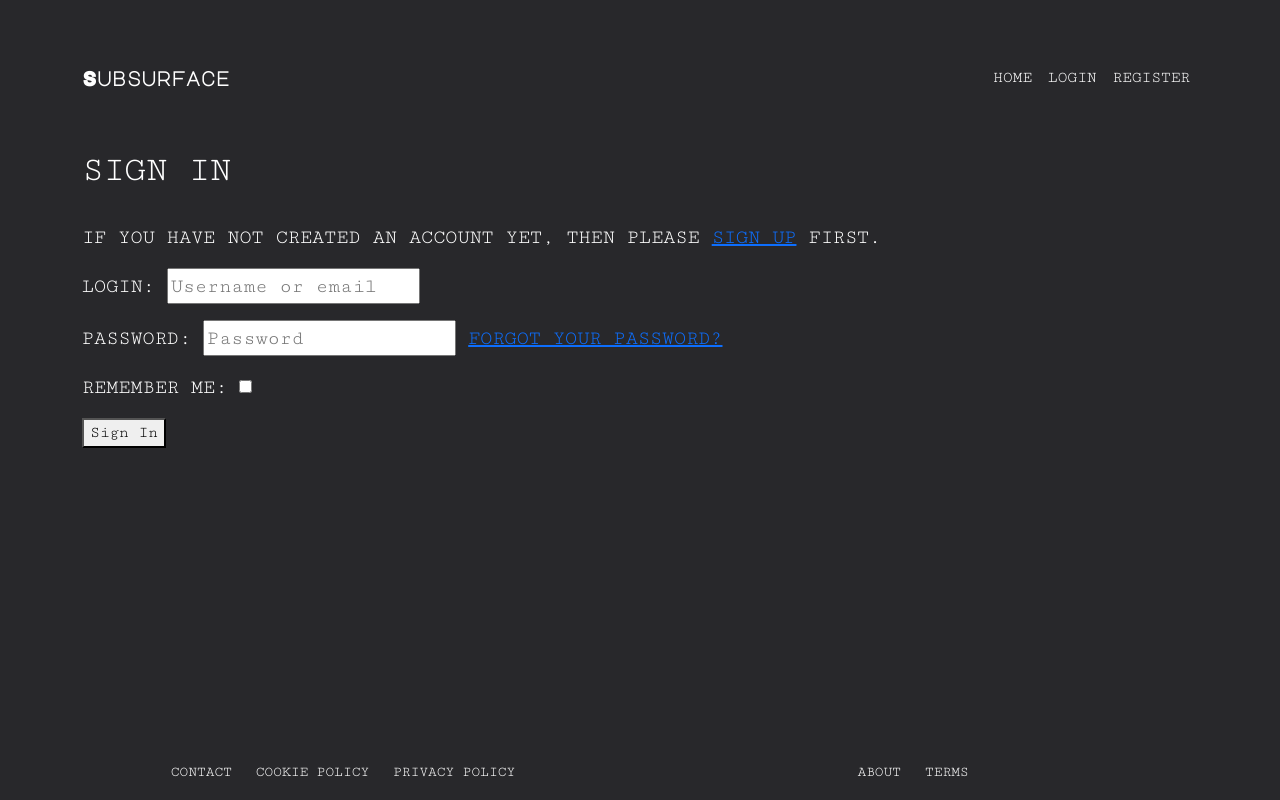
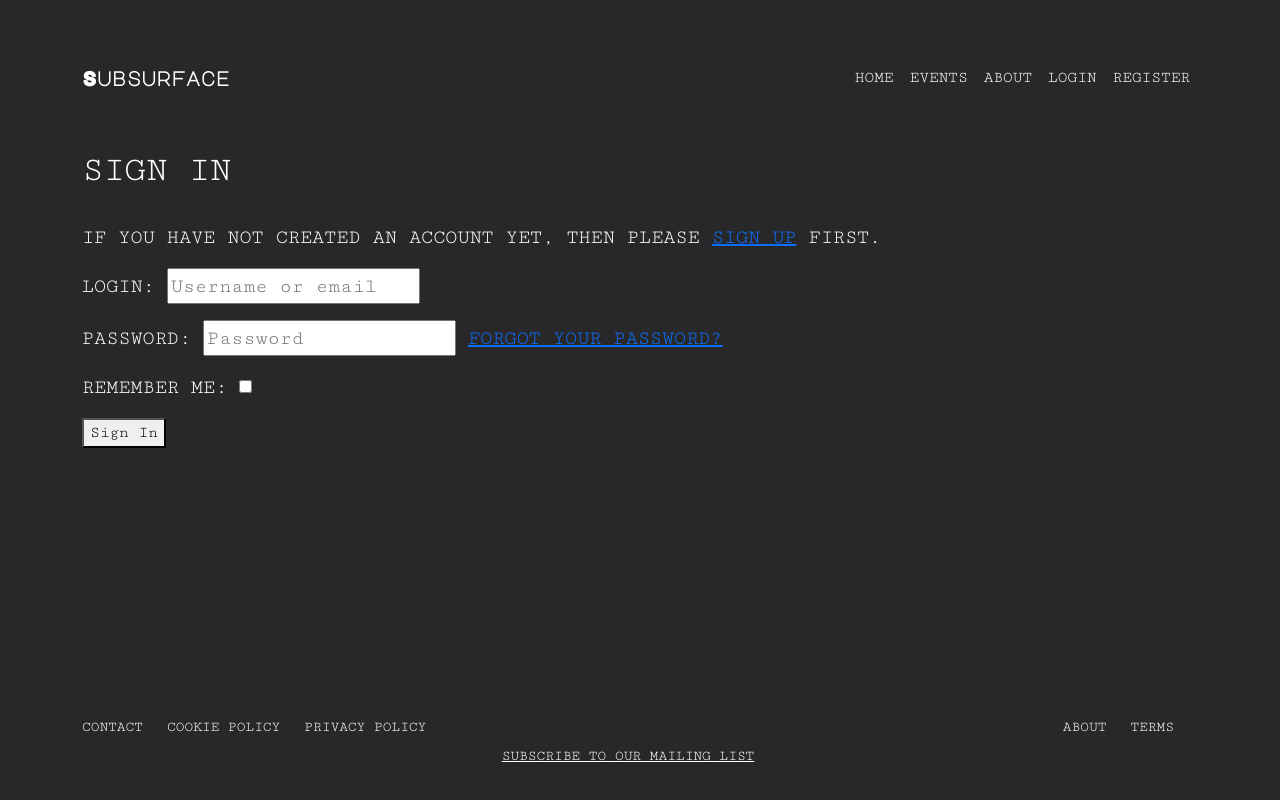
Before and after one commit to parduckids/milestone-project-four, a Django app: a page that uses templates/allauth/allauth/layouts/base.html in a window 1280 px wide. Run offline with Django 5.2, Linux system fonts and the light colour scheme.

Commit message:
fix: auth page footer and navbar

```diff
--- a/templates/allauth/allauth/layouts/base.html
+++ b/templates/allauth/allauth/layouts/base.html
@@ -38,7 +38,7 @@
                         <li class="nav-item">
                             <a class="nav-link" href="{% url 'index' %}">Home</a>
                         </li>
-                        {% if user.is_authenticated and user.username != "administrator" %}
+                        {% if not user.is_authenticated or user.username != "administrator" %}
                             <li class="nav-item">
                                 <a class="nav-link" href="{% url 'events' %}">Events</a>
                             </li>
@@ -127,18 +127,51 @@
             {% endblock content %}
         </div>
 
-        <!-- Footer -->
-        <footer class="bg-transparent py-3">
-            <div class="container text-center">
+        <!-- Base footer -->
+        <footer class="text-white bg-transparent">
+            <div class="container">
                 <div class="row">
-                    <div class="col-md-6 d-flex align-items-center justify-content-center">
+                    <div class="col-md-6 d-flex justify-content-center justify-content-md-start">
                         <a href="#" class="text-white mr-3">Contact</a>
                         <a href="#" class="text-white mr-3">Cookie Policy</a>
                         <a href="#" class="text-white mr-3">Privacy Policy</a>
                     </div>
-                    <div class="col-md-6 d-flex align-items-center justify-content-center">
+                    <div class="col-md-6 d-flex justify-content-center justify-content-md-end mt-3 mt-md-0">
                         <a href="#" class="text-white mr-3">About</a>
                         <a href="#" class="text-white mr-3">Terms</a>
+                        <!-- Only when user logged in -->
+                        {% if user.is_authenticated %}
+                            {% url 'account_logout' as logout_url %}
+                            {% if logout_url %}
+                            <a href="{{ logout_url }}" class="text-white btn btn-outline-light btn-sm">Log Out</a>
+                            {% endif %}
+                        {% endif %}
+                    </div>
+                </div>
+                <div class="row mt-2">
+                    <div class="col-12 text-center">
+                        <a href="#subscribe-section" class="text-white" style="text-decoration: underline !important;"
+                            data-toggle="collapse" aria-expanded="false" aria-controls="subscribe-section">
+                            Subscribe to our Mailing List
+                        </a>
+                    </div>
+                </div>
+                <div class="collapse mt-3" id="subscribe-section">
+                    <div class="row">
+                        <div class="col-12 d-flex flex-column align-items-center">
+                            <p class="mb-2 text-center small">Subscribe to the Subsurface Underground Event mailing list to
+                                get the latest updates and exclusive content.</p>
+                            <form class="form-inline d-flex justify-content-center" id="subscribe-form">
+                                <div class="input-group">
+                                    <input type="email" class="form-control" id="subscribe-email"
+                                        placeholder="Enter your email" required>
+                                    <div class="input-group-append">
+                                        <button type="submit" class="btn btn-outline-light ml-2"
+                                            style="height: 100%; margin-left: 5px;">Subscribe</button>
+                                    </div>
+                                </div>
+                            </form>
+                        </div>
                     </div>
                 </div>
             </div>
```
